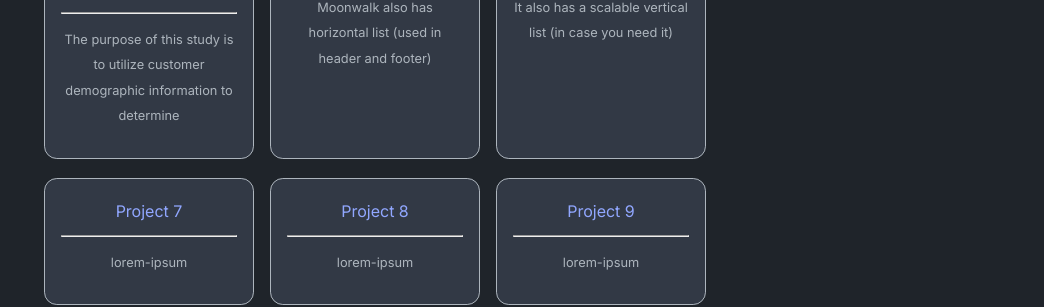
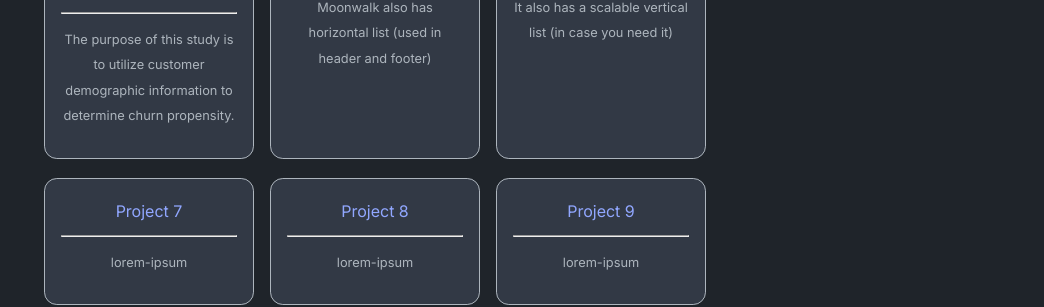
Before and after one commit to Josef9154/JRochelle_Portfolio, a Jekyll site: the page built from index.md, in a window 1280 px wide. Shown: the part 829-1136 px from the top of the page, without its empty margins (236-1280 px from the left). Built offline with Jekyll 4.4.1, drawn with Linux system fonts in a browser that asks for light colours.

Commit message:
home.yml: updated desc in project_entries

```diff
--- a/_data/home.yml
+++ b/_data/home.yml
@@ -19,7 +19,7 @@ project_entries:
       https://github.com/Josef9154/Portfolio-Examples/blob/main/Project%204-%20Predicting%20telecom%20churn.ipynb
     desc: >-
       The purpose of this study is to utilize customer demographic information
-      to determine
+      to determine churn propensity.
   - title: Project 5
     url: overview-post
     desc: Moonwalk also has horizontal list (used in header and footer)
```
